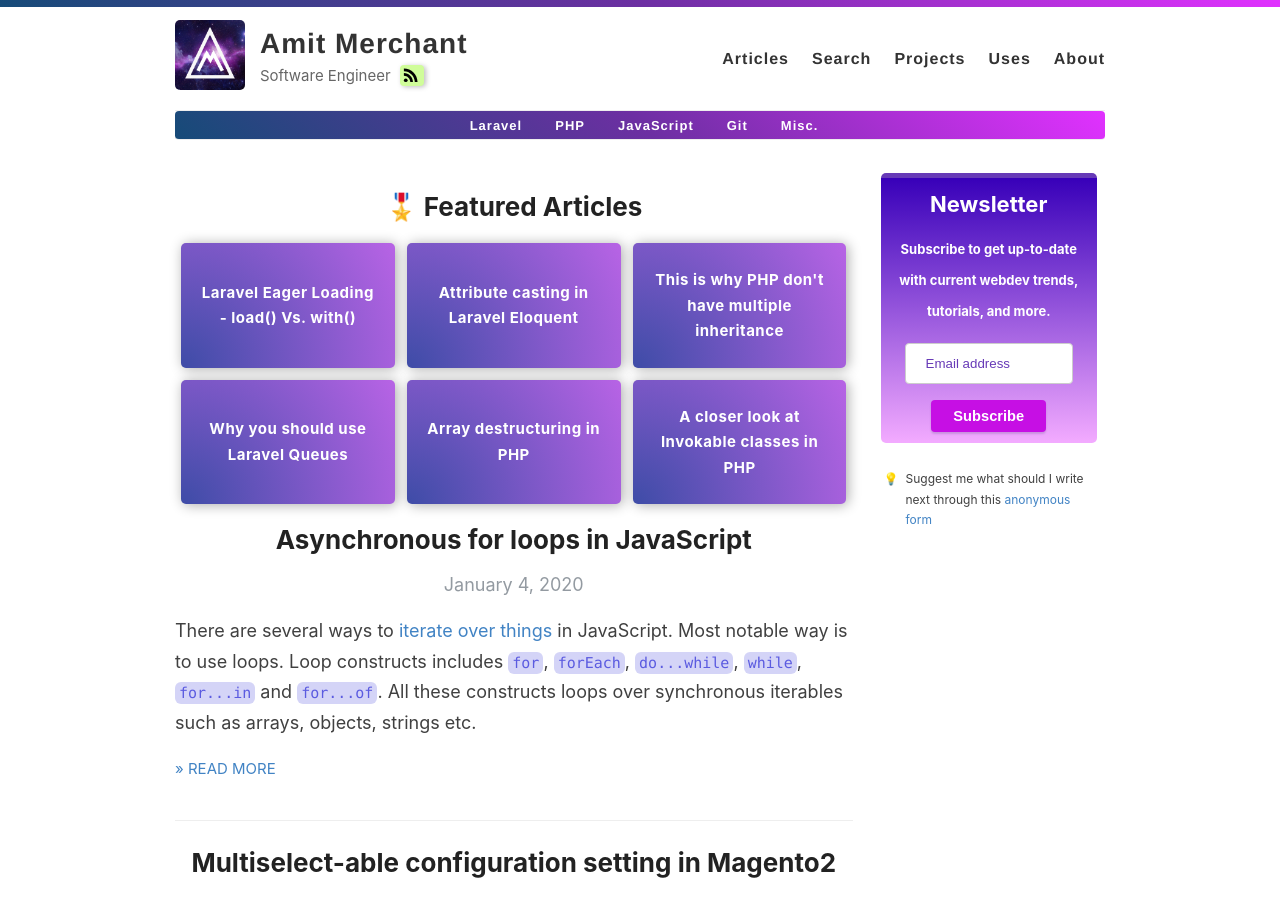
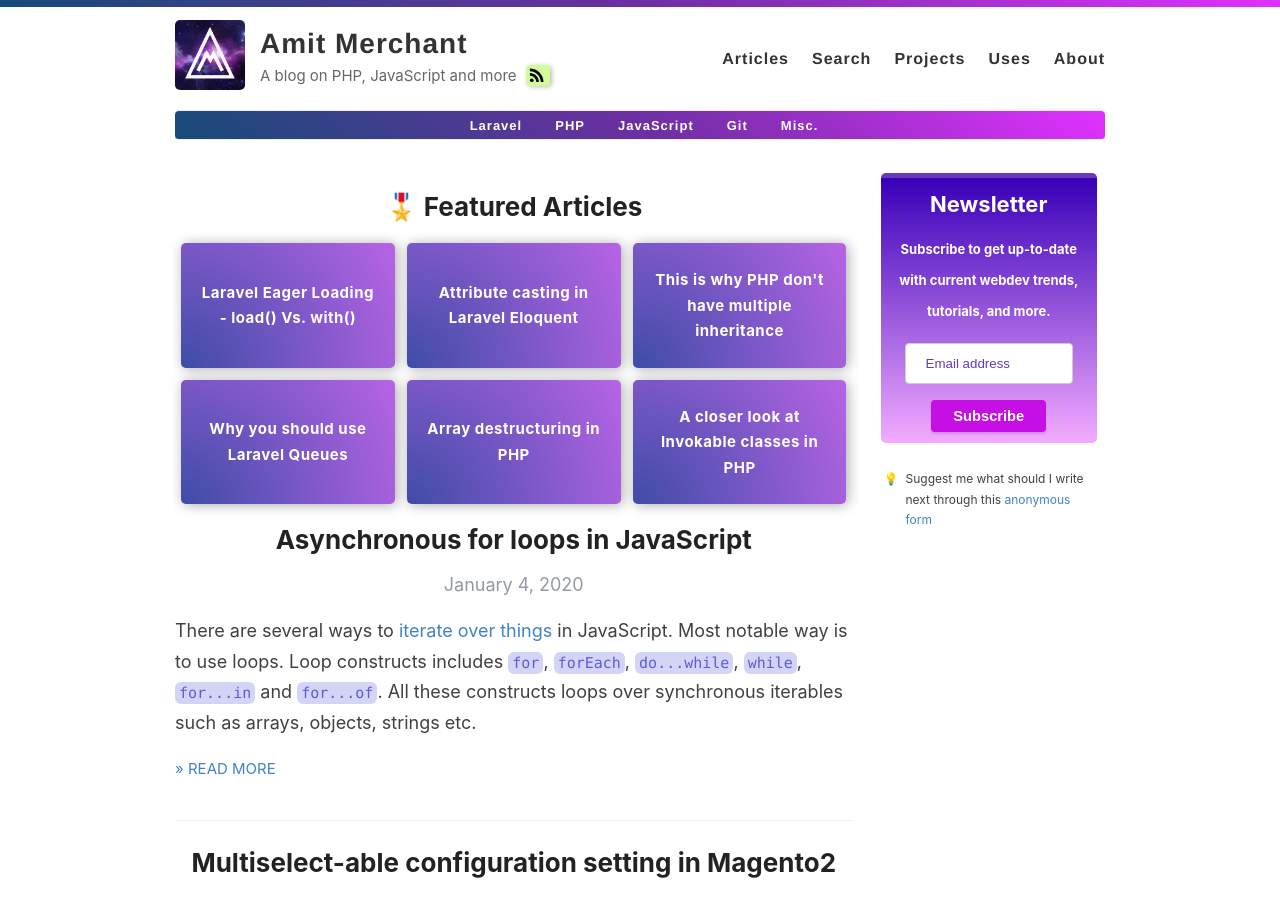
Before and after one commit to varunkumardev/amitmerchant1990.github.io, a Jekyll site: the page built from index.html, in a window 1280 px wide and 900 px high. Built offline with Jekyll 4.4.1, drawn with Linux system fonts in a browser that asks for light colours; the list of posts is cut into pages by our own code.

Commit message:
changed the tag line of the blog.

```diff
--- a/_config.yml
+++ b/_config.yml
@@ -5,7 +5,7 @@
 author: Amit Merchant
 
 # Short bio or description (displayed in the header)
-description: Software Engineer
+description: A blog on PHP, JavaScript and more
 
 # URL of your avatar or profile pic (you could use your GitHub profile pic)
 avatar: /images/logo.png
@@ -30,7 +30,6 @@
   youtube: # channel/<your_long_string> or user/<user-name>
   googleplus: # anything in your profile username that comes after plus.google.com/
   playconsole: 4891909859571699886
-
 
 # Enter your Disqus shortname (not your username) to enable commenting on posts
 # You can find your shortname on the Settings page of your Disqus account
```
